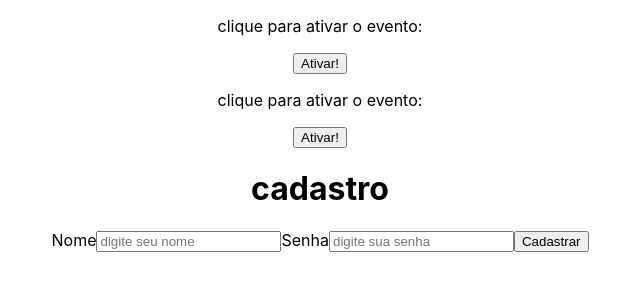
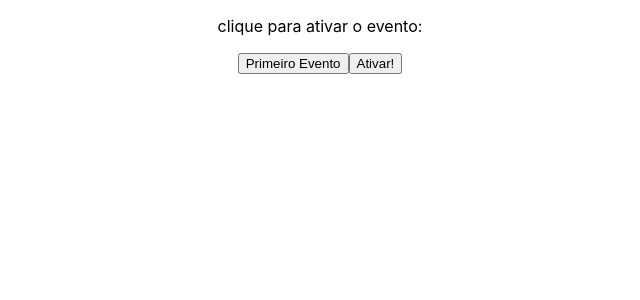
Before and after one commit to edsonmendz/Aprendendo-React-com-Matheus-Battisti, a React (Create React App) app: page / in a window 1280 px wide. Shown: the top 300 px of the page, without its empty margins (320-960 px from the left). Built offline with nearby package versions, Linux system fonts and the light colour scheme.

Commit message:
Eventos concluídos

```diff
--- a/src/App.jsx
+++ b/src/App.jsx
@@ -7,8 +7,6 @@ function App() {
   return (
     <div className="App">
       <Eventos numero='1' />
-      <Eventos numero='2' />
-      <Form />
     </div>
   );
 }
--- a/src/componentes/Eventos.jsx
+++ b/src/componentes/Eventos.jsx
@@ -1,3 +1,5 @@
+import Button from "./botoes/Button"
+
 function Evento ({numero}) {
 
     function meuEvento () {
@@ -8,6 +10,7 @@ function Evento ({numero}) {
     return (
         <div>
             <p>clique para ativar o evento:</p>
+            <Button event={meuEvento} text='Primeiro Evento' />
             <button onClick={meuEvento}>Ativar!</button>
         </div>
     )
--- /dev/null
+++ b/src/componentes/botoes/Button.jsx
@@ -0,0 +1,5 @@
+function Button(props) {
+    return <button onClick={props.event}>{props.text}</button>
+}
+
+export default Button
```
